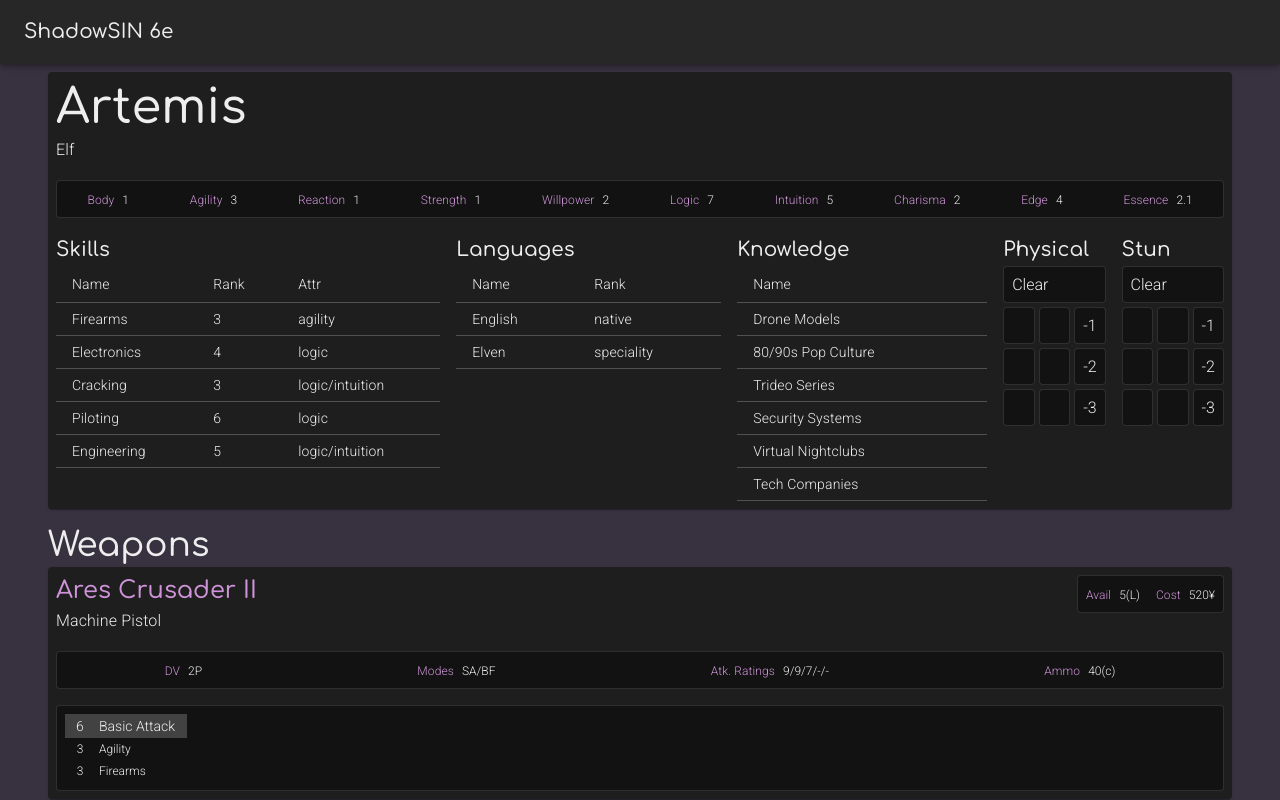
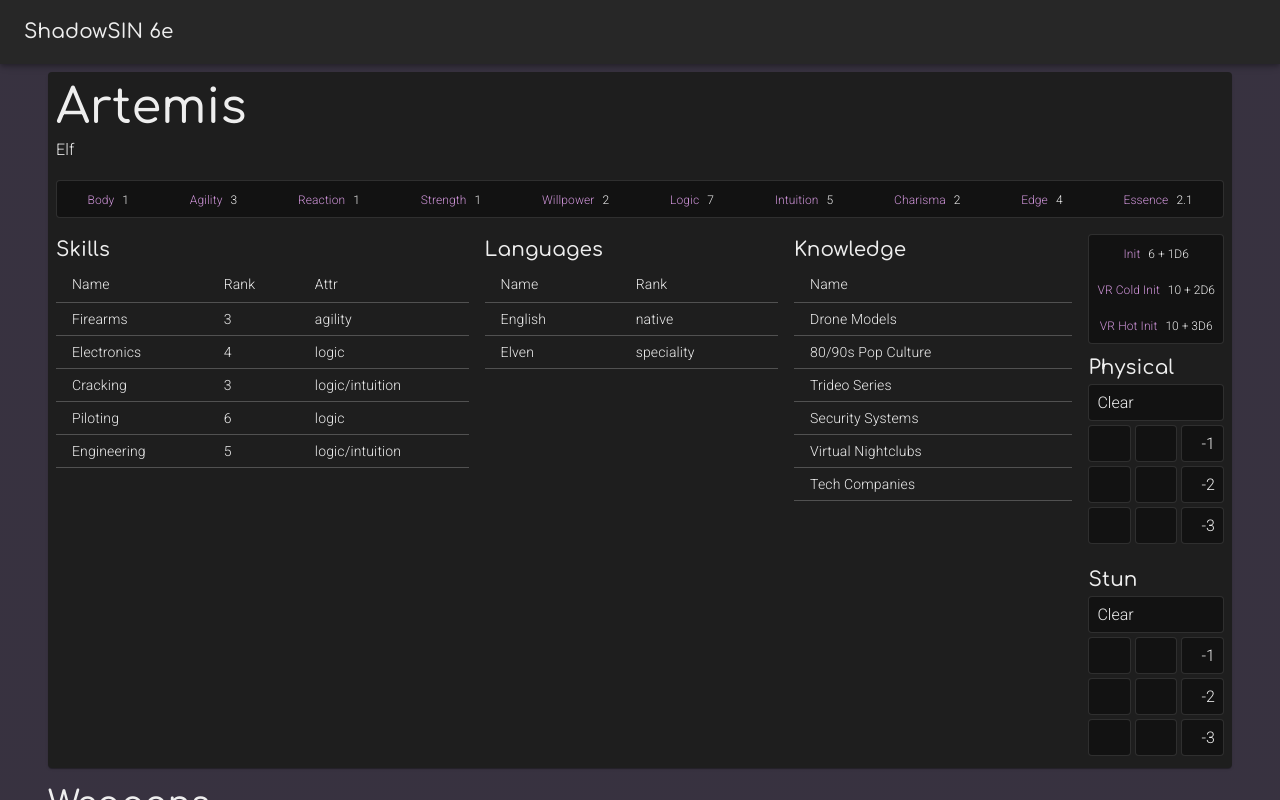
Before and after one commit to Zeragamba/ShadowSIN, a React (Create React App) app: page / in a window 1280 px wide. Built offline with nearby package versions, Linux system fonts and the light colour scheme.

Commit message:
add Initiative

```diff
--- a/src/Character/CharacterInfo.tsx
+++ b/src/Character/CharacterInfo.tsx
@@ -4,22 +4,26 @@ import { FC } from 'react'
 
 import { DamageTrack } from '../DamageTrack/DamageTrack'
 import { useAttributeValue } from '../System/AttributeProvider'
+import { CharacterColdVrInit, CharacterHotVrInit, InitiativeStat } from '../System/Initiative'
 import { ActiveSkillList } from '../System/Skill/ActiveSkillList'
 import { KnowledgeSkillList } from '../System/Skill/KnowledgeSkillList'
 import { LanguageSkillList } from '../System/Skill/LanguageSkillList'
 import { ActiveSkillData, KnowledgeSkillData, LanguageSkillData, SkillType } from '../System/Skill/SkillData'
 import { AttributeBlock } from '../UI/AttributeBlock'
+import { StatBlock } from '../UI/StatBlock'
 import { CharacterAttr } from './CharacterData'
 import { useCharacter } from './CharacterProvider'
 
 export const CharacterInfo: FC = () => {
   const { character } = useCharacter()
 
-  const bodyAttr = useAttributeValue<number>(CharacterAttr.body, 0)
-  const physicalMax = Math.ceil(bodyAttr / 2) + 8
+  const body = useAttributeValue<number>(CharacterAttr.body, 0)
+  const reaction = useAttributeValue<number>(CharacterAttr.reaction, 0)
+  const intuition = useAttributeValue<number>(CharacterAttr.intuition, 0)
+  const willpower = useAttributeValue<number>(CharacterAttr.willpower, 0)
 
-  const willpowerAttr = useAttributeValue<number>(CharacterAttr.willpower, 0)
-  const stunMax = Math.ceil(willpowerAttr / 2) + 8
+  const physicalMax = Math.ceil(body / 2) + 8
+  const stunMax = Math.ceil(willpower / 2) + 8
 
   const activeSkills = character.skills
     .filter(skill => skill.type === SkillType.active)
@@ -61,17 +65,27 @@ export const CharacterInfo: FC = () => {
               <Typography variant={'h6'}>Knowledge</Typography>
               <KnowledgeSkillList skills={languageSkills} />
             </Box>
-
           </Box>
         </Box>
 
-        <Box sx={{ display: 'flex' }}>
-          <Box sx={{ padding: 1 }}>
-            <DamageTrack current={0} max={physicalMax} label="Physical" />
+        <Box sx={{ display: 'flex', flexDirection: 'column' }}>
+          <Box sx={{ padding: 1, paddingBottom: 0 }}>
+            <StatBlock vertical>
+              {/* NOTE: pg. 67 => 0changed by augments */}
+              <InitiativeStat name="Init" base={reaction + intuition} dice={1} />
+              <CharacterHotVrInit />
+              <CharacterColdVrInit />
+            </StatBlock>
           </Box>
 
-          <Box sx={{ padding: 1 }}>
-            <DamageTrack current={0} max={stunMax} label="Stun" />
+          <Box>
+            <Box sx={{ padding: 1 }}>
+              <DamageTrack current={0} max={physicalMax} label="Physical" />
+            </Box>
+
+            <Box sx={{ padding: 1 }}>
+              <DamageTrack current={0} max={stunMax} label="Stun" />
+            </Box>
           </Box>
         </Box>
       </Box>
--- a/src/Gear/Vehicles/VehicleInfo.tsx
+++ b/src/Gear/Vehicles/VehicleInfo.tsx
@@ -3,7 +3,9 @@ import Box from '@material-ui/core/Box'
 import { FC } from 'react'
 
 import { DamageTrack } from '../../DamageTrack/DamageTrack'
+import { CharacterColdVrInit, CharacterHotVrInit, InitiativeStat } from '../../System/Initiative'
 import { AttributeBlock } from '../../UI/AttributeBlock'
+import { StatBlock } from '../../UI/StatBlock'
 import { useGear, useGearOfType } from '../GearContext'
 import { GearType } from '../GearData'
 import { GearAttributes } from '../GearInfo/GearAttributes'
@@ -24,6 +26,7 @@ interface VehicleInfoProps {
 export const VehicleInfo: FC<VehicleInfoProps> = ({
   vehicle,
 }) => {
+  const pilot = vehicle.attributes[VehicleAttr.pilot].value || 0
   const autosofts = useGearOfType<AutosoftData>(GearType.autosoft)
     .filter(gear => gear.attachedTo === vehicle.id || vehicle.slavedAutosofts?.includes(gear.id))
 
@@ -57,8 +60,18 @@ export const VehicleInfo: FC<VehicleInfoProps> = ({
             </Box>
           </Box>
 
-          <Box sx={{ padding: 1 }}>
-            <DamageTrack current={0} max={physicalMax} label="Physical" />
+          <Box>
+            <Box sx={{ padding: 1, paddingBottom: 0 }}>
+              <StatBlock vertical>
+                <InitiativeStat name={'Drone Init'} base={pilot * 2} dice={4} />
+                <CharacterHotVrInit />
+                <CharacterColdVrInit />
+              </StatBlock>
+            </Box>
+
+            <Box sx={{ padding: 1 }}>
+              <DamageTrack current={0} max={physicalMax} label="Physical" />
+            </Box>
           </Box>
         </Box>
 
--- /dev/null
+++ b/src/System/Initiative.tsx
@@ -0,0 +1,48 @@
+import { FC } from 'react'
+
+import { CharacterAttr } from '../Character/CharacterData'
+import { useFindGear } from '../Gear/GearContext'
+import { GearType } from '../Gear/GearData'
+import { RccData } from '../Gear/Rigger/RccData'
+import { Stat } from '../UI/StatBlock'
+import { useAttributeValue } from './AttributeProvider'
+
+interface InitiativeStatProps {
+  name: string
+  base: number
+  dice?: number
+}
+
+export const InitiativeStat: FC<InitiativeStatProps> = ({
+  name,
+  base,
+  dice = 1,
+}) => {
+  return (
+    <Stat name={name}>{base} + {dice}D6</Stat>
+  )
+}
+
+export const CharacterHotVrInit: FC = () => {
+  const intuition = useAttributeValue<number>(CharacterAttr.intuition, 0)
+  const rcc = useFindGear<RccData>(gear => gear.gearType === GearType.rcc)
+  const dataProcessing = rcc?.attributes?.dataProcessing || null
+
+  if (!dataProcessing) return null
+
+  return (
+    <InitiativeStat name="VR Cold Init" base={intuition + dataProcessing.value} dice={2} />
+  )
+}
+
+export const CharacterColdVrInit: FC = () => {
+  const intuition = useAttributeValue<number>(CharacterAttr.intuition, 0)
+  const rcc = useFindGear<RccData>(gear => gear.gearType === GearType.rcc)
+  const dataProcessing = rcc?.attributes?.dataProcessing || null
+
+  if (!dataProcessing) return null
+
+  return (
+    <InitiativeStat name="VR Hot Init" base={intuition + dataProcessing.value} dice={3} />
+  )
+}
--- a/src/UI/StatBlock.tsx
+++ b/src/UI/StatBlock.tsx
@@ -4,11 +4,16 @@ import { FC } from 'react'
 
 import styles from './StatBlock.module.scss'
 
-export const StatBlock: FC = ({
+interface StatBlockProps {
+  vertical?: boolean
+}
+
+export const StatBlock: FC<StatBlockProps> = ({
+  vertical,
   children,
 }) => {
   return (
-    <Paper variant="outlined" className={styles.Stats}>
+    <Paper variant="outlined" className={styles.Stats} sx={{ display: 'flex', flexDirection: vertical ? 'column' : 'row'}}>
       {children}
     </Paper>
   )
```
